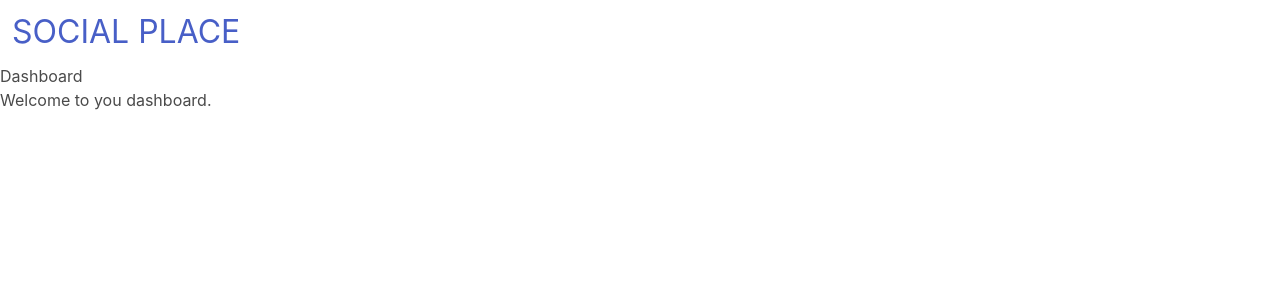
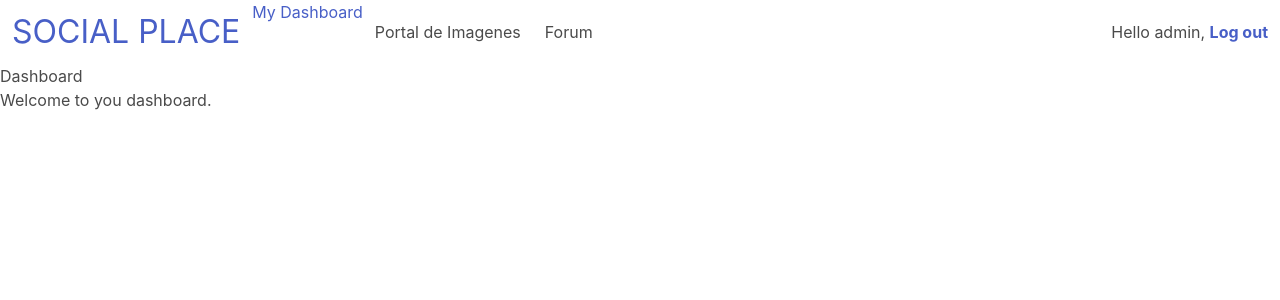
Before and after one commit to HAlejandra10/LOGIN_REGISTER_DJANGO, a Django app: page /account/ in a window 1280 px wide. Shown: the top 300 px of the page. Run offline with Django 4.2, Linux system fonts and the light colour scheme; a user stored in the database is signed in.

Commit message:
add into the base.html file the content to the dashboard view

```diff
--- a/userAutentication/loginregister/templates/base.html
+++ b/userAutentication/loginregister/templates/base.html
@@ -13,6 +13,37 @@
                 <p class="level-item has-text-centered is-size-3">SOCIAL PLACE</p>
             </a>
         </div>
+
+        {% if request.user.is_authenticated %}
+        <div class="navbar-menu" id="navbarBasicExample">
+            <div class="navbar-start">
+                <a href="{% url 'dashboard' %}">
+                    My Dashboard
+                </a>
+
+                <a class="navbar-item" href="#">
+                    Portal de Imagenes
+                </a>
+                <a class="navbar-item" href="#">
+                    Forum
+                </a>
+            </div>
+            {% if request.user.is_authenticated %}
+            <div class="navbar-end">
+                <div class="navbar-item">
+                    <p>
+                        Hello {{ request.user.first_name|default:request.user.username}},
+                        <a class="" href="{% url 'logout' %}">
+                            <strong>Log out</strong>
+                        </a>
+                    </p>
+                </div>
+            </div>
+
+            {% endif %}
+        </div>
+        {% endif %}
+
     </nav>
 
     <div id="columns">
```
